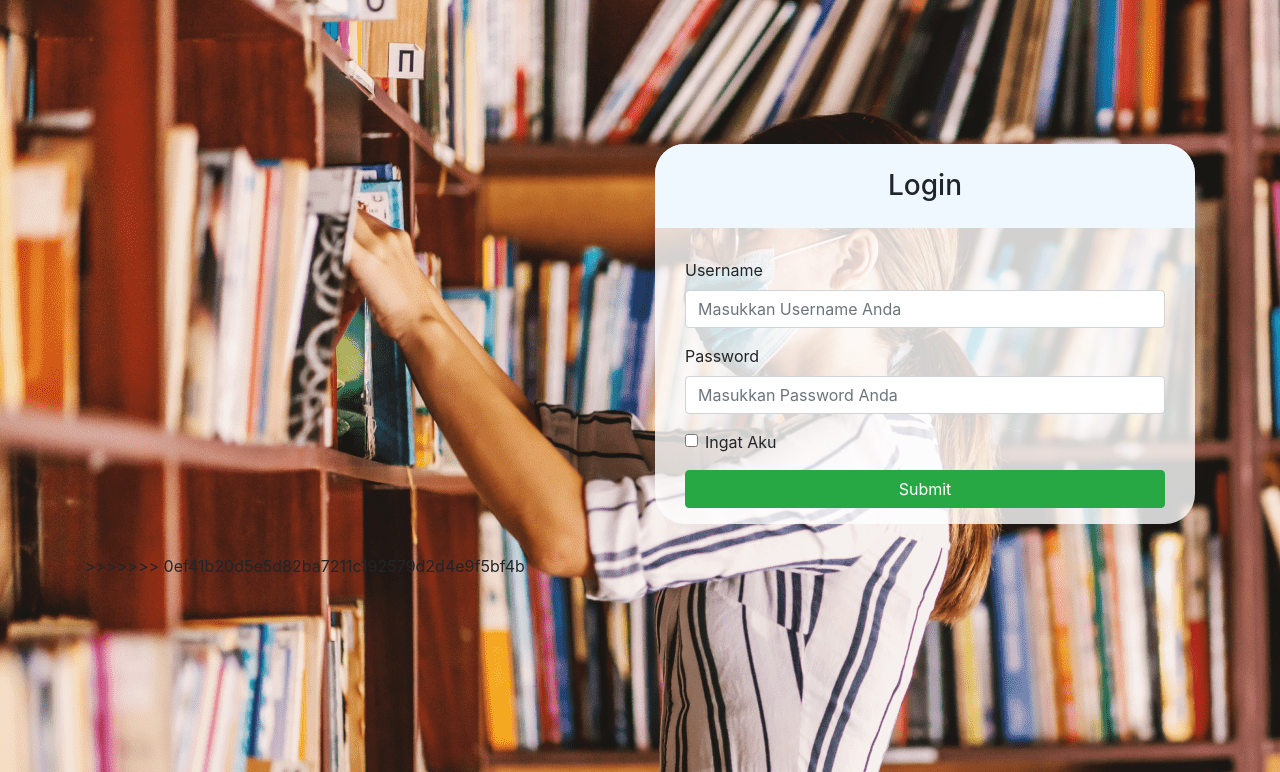
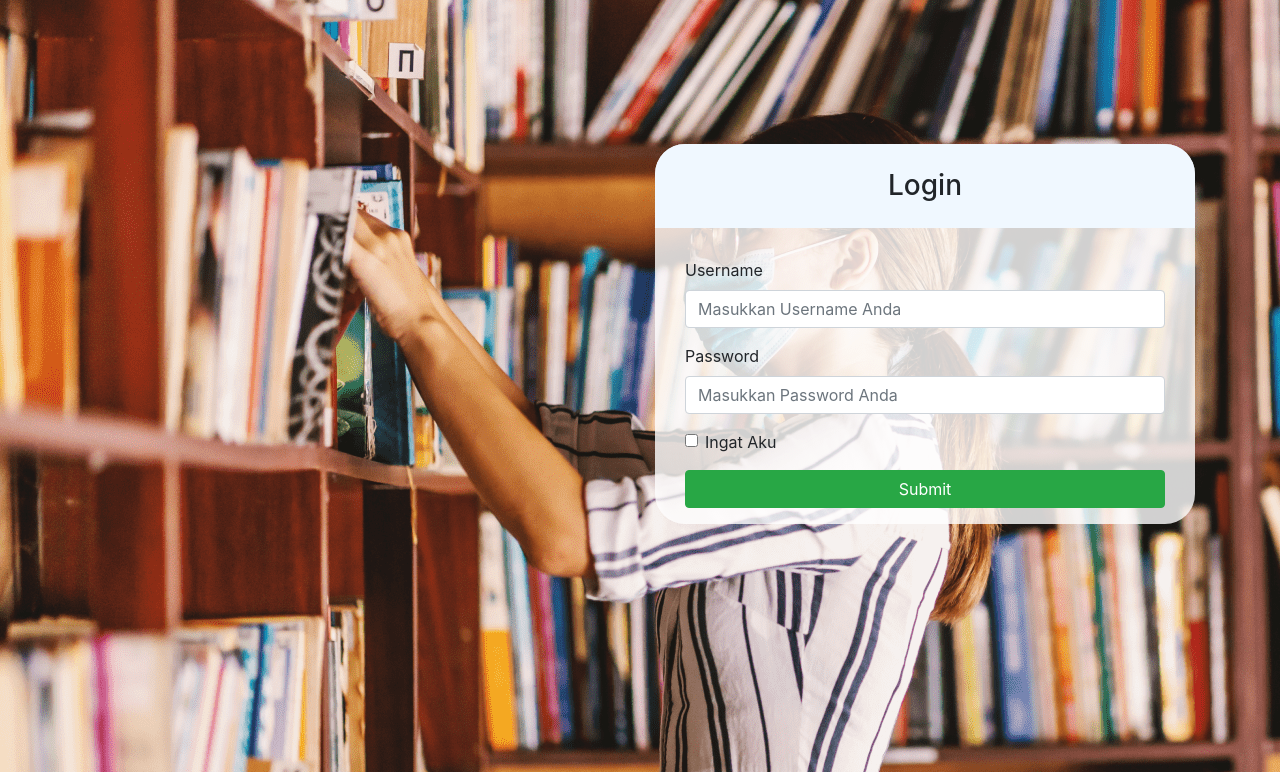
Before and after one commit to pyxsor/sahabat_literasi, a PHP site: page /login.php in a window 1280 px wide. Shown: the top 772 px of the page. Run offline with PHP 8.4, Linux system fonts and the light colour scheme; some libraries are stand-ins or nearby versions.

Commit message:
Penambahan Informasi 1.5

```diff
--- a/login.php
+++ b/login.php
@@ -108,7 +108,6 @@ if (isset($_POST["login"])) {
             </div>
          </div>
       </div>
-      >>>>>>> 0ef41b20d5e5d82ba7211c192579d2d4e9f5bf4b
 </body>
 
 </html>
```
Also changed, not shown: README.md.
